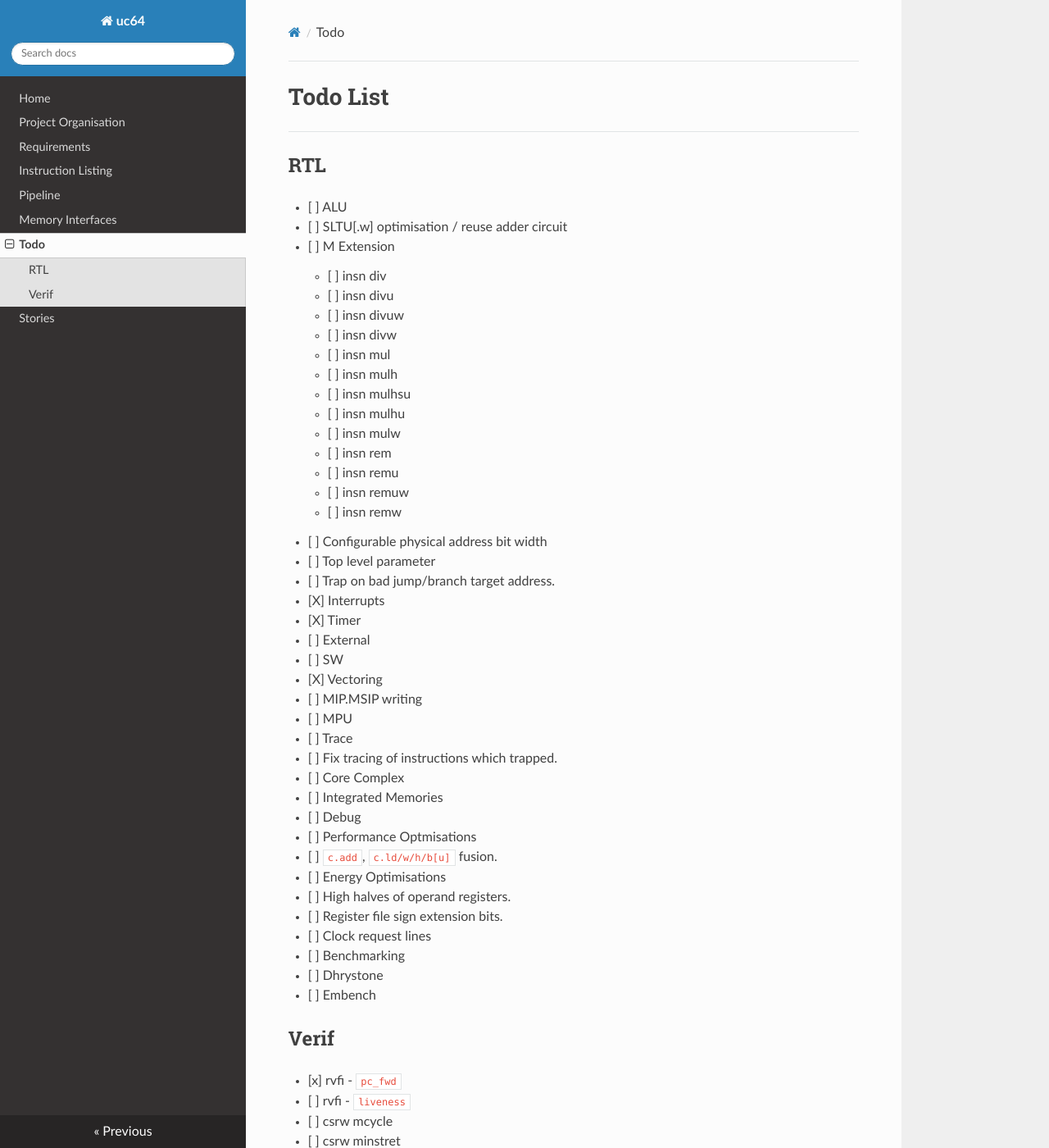
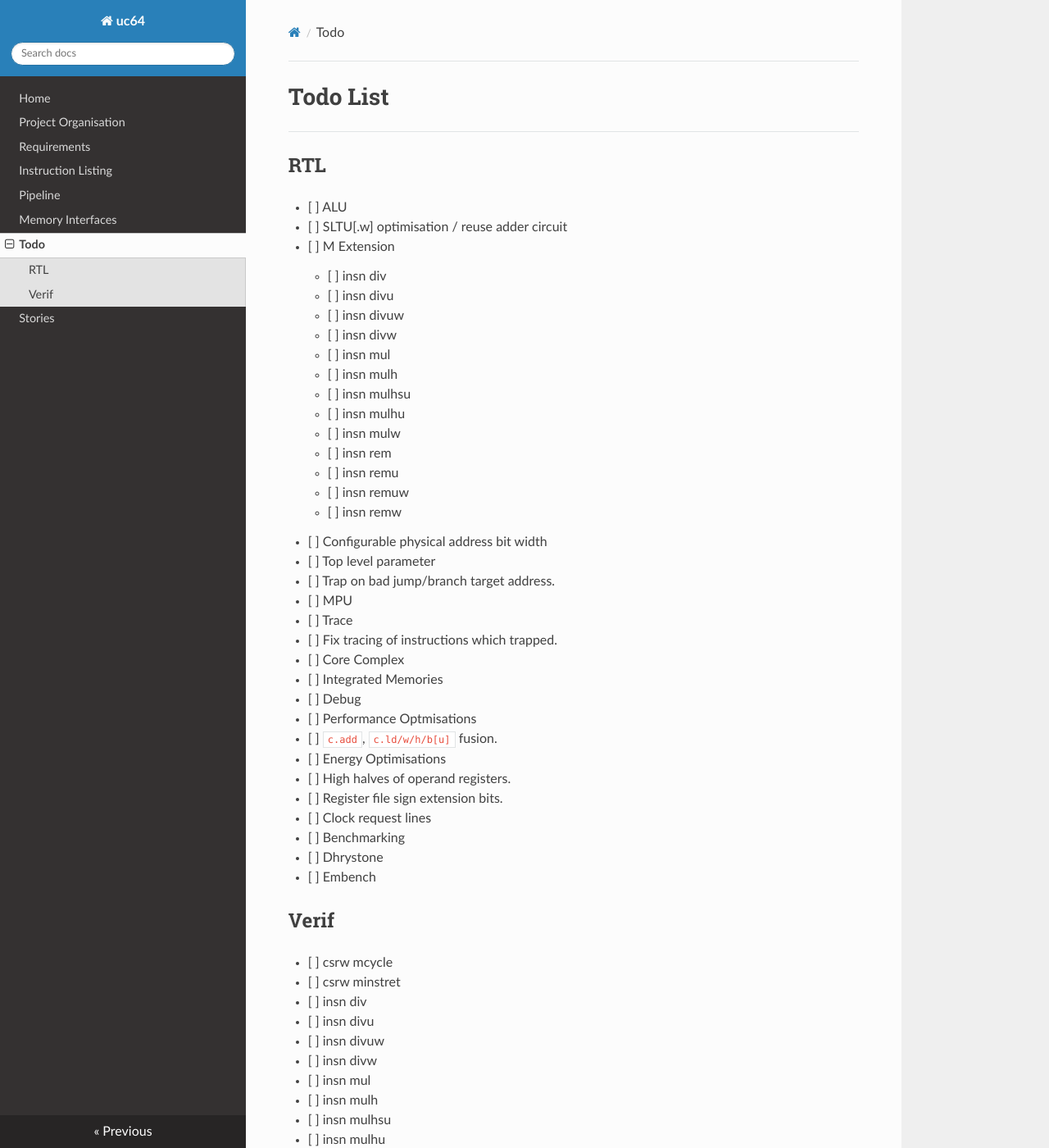
Before and after one commit to ben-marshall/croyde-riscv, an MkDocs documentation site: the page built from docs/todo.md, in a window 1280 px wide and 1400 px high. Shown: the whole window at 82% size. Built offline with MkDocs 1.6.1, drawn with Linux system fonts in a browser that asks for light colours; nearby versions of some CDN libraries.

Commit message:
Todo updates  On branch master  Your branch is up-to-date with 'origin/master'.
 Changes to be committed:
	modified:   docs/todo.md

```diff
--- a/docs/todo.md
+++ b/docs/todo.md
@@ -30,18 +30,6 @@
   - [ ] Top level parameter
 
   - [ ] Trap on bad jump/branch target address.
-
-- [X] Interrupts
-
-  - [X] Timer
-
-  - [ ] External
-
-  - [ ] SW
-
-  - [X] Vectoring
-
-  - [ ] MIP.MSIP writing
 
 - [ ] MPU
 
@@ -76,8 +64,6 @@
 
 ## Verif
 
-- [x] rvfi - `pc_fwd`
-- [ ] rvfi - `liveness`
 - [ ] csrw mcycle
 - [ ] csrw minstret
 - [ ] insn div
```
